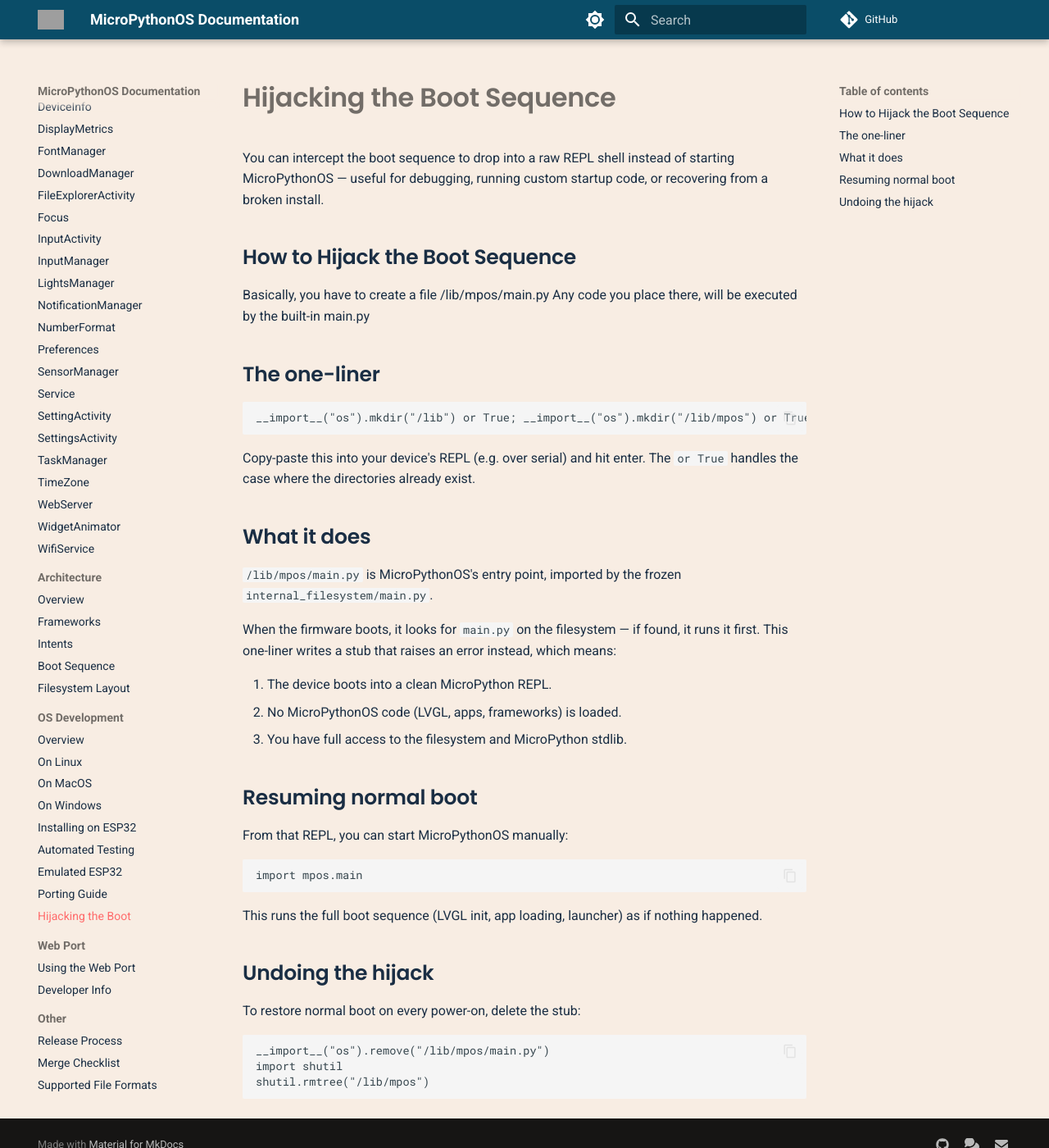
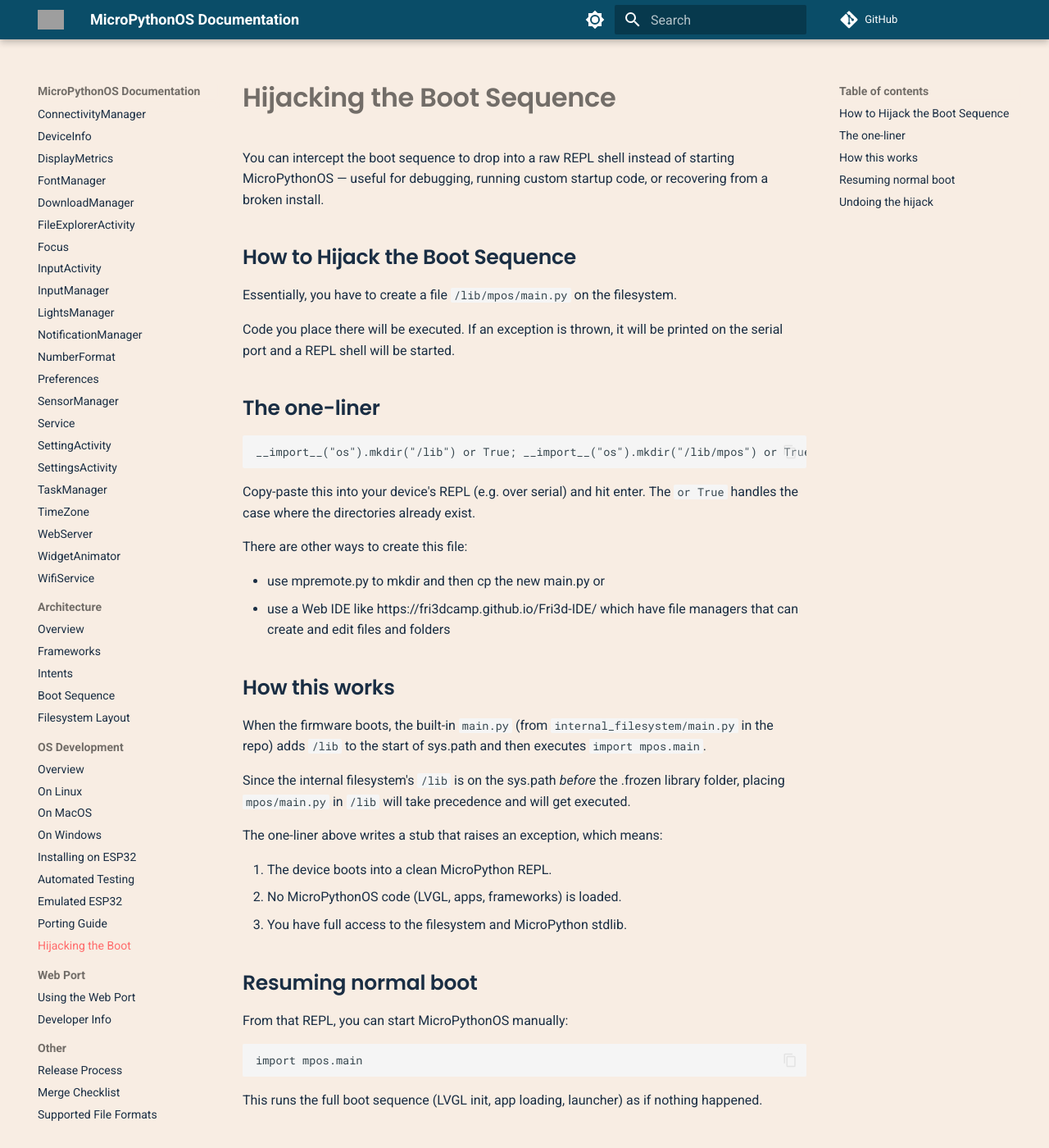
Before and after one commit to MicroPythonOS/docs, an MkDocs documentation site: the page built from docs/os-development/hijack-boot.md, in a window 1280 px wide and 1400 px high. Shown: the whole window at 82% size. Built offline with MkDocs 1.6.1 and Material for MkDocs 9.7.7, drawn with Linux system fonts in a browser that asks for light colours; comment, search, counter and statistics services are not loaded; some of the changed text lies outside the part shown; grey boxes are pictures that could not be loaded.

Commit message:
update docs

````diff
--- a/docs/os-development/hijack-boot.md
+++ b/docs/os-development/hijack-boot.md
@@ -4,22 +4,30 @@
 
 ## How to Hijack the Boot Sequence
 
-Basically, you have to create a file /lib/mpos/main.py
-Any code you place there, will be executed by the built-in main.py
+Essentially, you have to create a file `/lib/mpos/main.py` on the filesystem.
+
+Code you place there will be executed. If an exception is thrown, it will be printed on the serial port and a REPL shell will be started.
 
 ## The one-liner
 
 ```python
-__import__("os").mkdir("/lib") or True; __import__("os").mkdir("/lib/mpos") or True; open("/lib/mpos/main.py","w").write('raise RuntimeError("/lib/mpos/main.py: dropping to REPL shell. To resume boot, do: import mpos.main")\n')
+__import__("os").mkdir("/lib") or True; __import__("os").mkdir("/lib/mpos") or True; open("/lib/mpos/main.py","w").write('raise RuntimeError("/lib/mpos/main.py: starting REPL shell. To resume boot, do: import mpos.main")\n')
 ```
 
 Copy-paste this into your device's REPL (e.g. over serial) and hit enter. The `or True` handles the case where the directories already exist.
 
-## What it does
+There are other ways to create this file:
 
-`/lib/mpos/main.py` is MicroPythonOS's entry point, imported by the frozen `internal_filesystem/main.py`.
+- use mpremote.py to mkdir and then cp the new main.py or
+- use a Web IDE like https://fri3dcamp.github.io/Fri3d-IDE/ which have file managers that can create and edit files and folders
 
-When the firmware boots, it looks for `main.py` on the filesystem — if found, it runs it first. This one-liner writes a stub that raises an error instead, which means:
+## How this works
+
+When the firmware boots, the built-in `main.py` (from `internal_filesystem/main.py` in the repo) adds `/lib` to the start of sys.path and then executes `import mpos.main`.
+
+Since the internal filesystem's `/lib` is on the sys.path _before_ the .frozen library folder, placing `mpos/main.py` in `/lib` will take precedence and will get executed.
+
+The one-liner above writes a stub that raises an exception, which means:
 
 1. The device boots into a clean MicroPython REPL.
 2. No MicroPythonOS code (LVGL, apps, frameworks) is loaded.
@@ -37,10 +45,8 @@
 
 ## Undoing the hijack
 
-To restore normal boot on every power-on, delete the stub:
+To restore normal boot on every power-on, delete the override and its containing folder:
 
 ```python
-__import__("os").remove("/lib/mpos/main.py")
-import shutil
-shutil.rmtree("/lib/mpos")
+import shutil ; shutil.rmtree("/lib/mpos")
 ```
````
